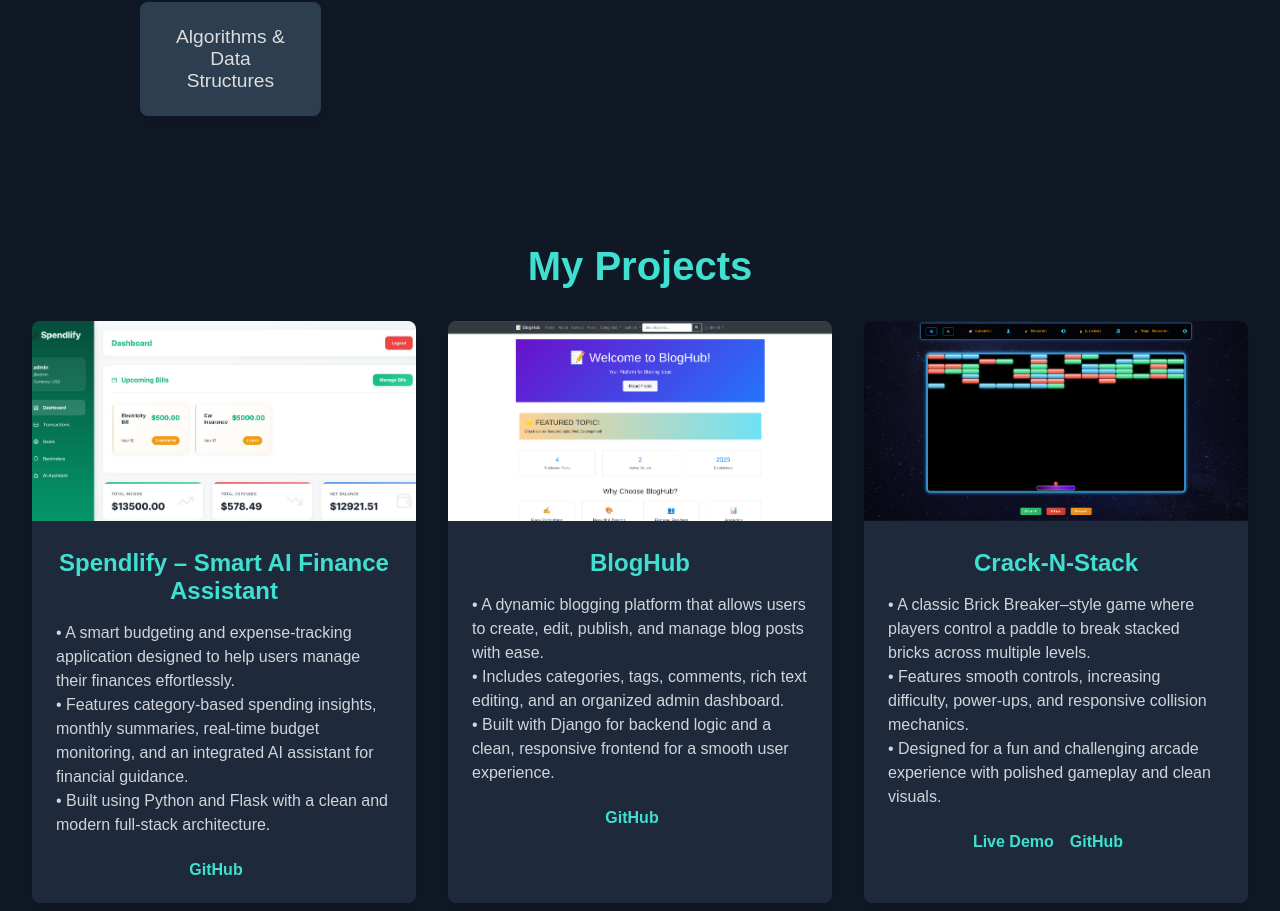
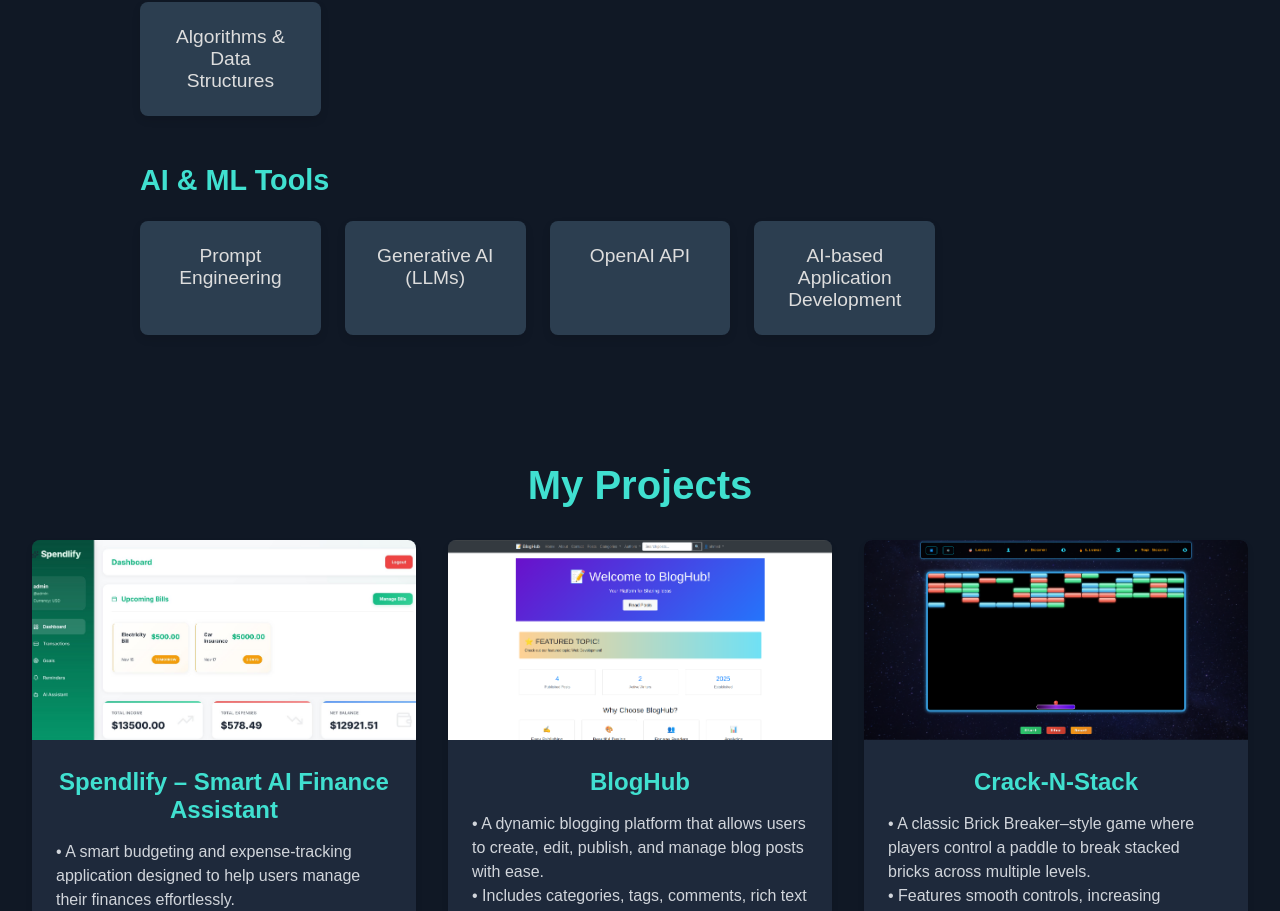
Before and after one commit to AhmedHossam8/MyPortfolio, an Angular app: page /skills in a window 1280 px wide. Shown: the part 4978-5889 px from the top of the page. Built offline with nearby package versions, Linux system fonts and the light colour scheme.

Commit message:
added ai skills in the skills section

```diff
--- a/src/app/skills/skills.component.html
+++ b/src/app/skills/skills.component.html
@@ -79,5 +79,15 @@
                 <div class="skill-card">Algorithms & Data Structures</div>
             </div>
         </div>
+
+        <div class="skills-category">
+            <h3>AI &amp; ML Tools</h3>
+            <div class="skills-list">
+                <div class="skill-card">Prompt Engineering</div>
+                <div class="skill-card">Generative AI (LLMs)</div>
+                <div class="skill-card">OpenAI API</div>
+                <div class="skill-card">AI-based Application Development</div>
+            </div>
+        </div>
     </div>
 </section>
```
